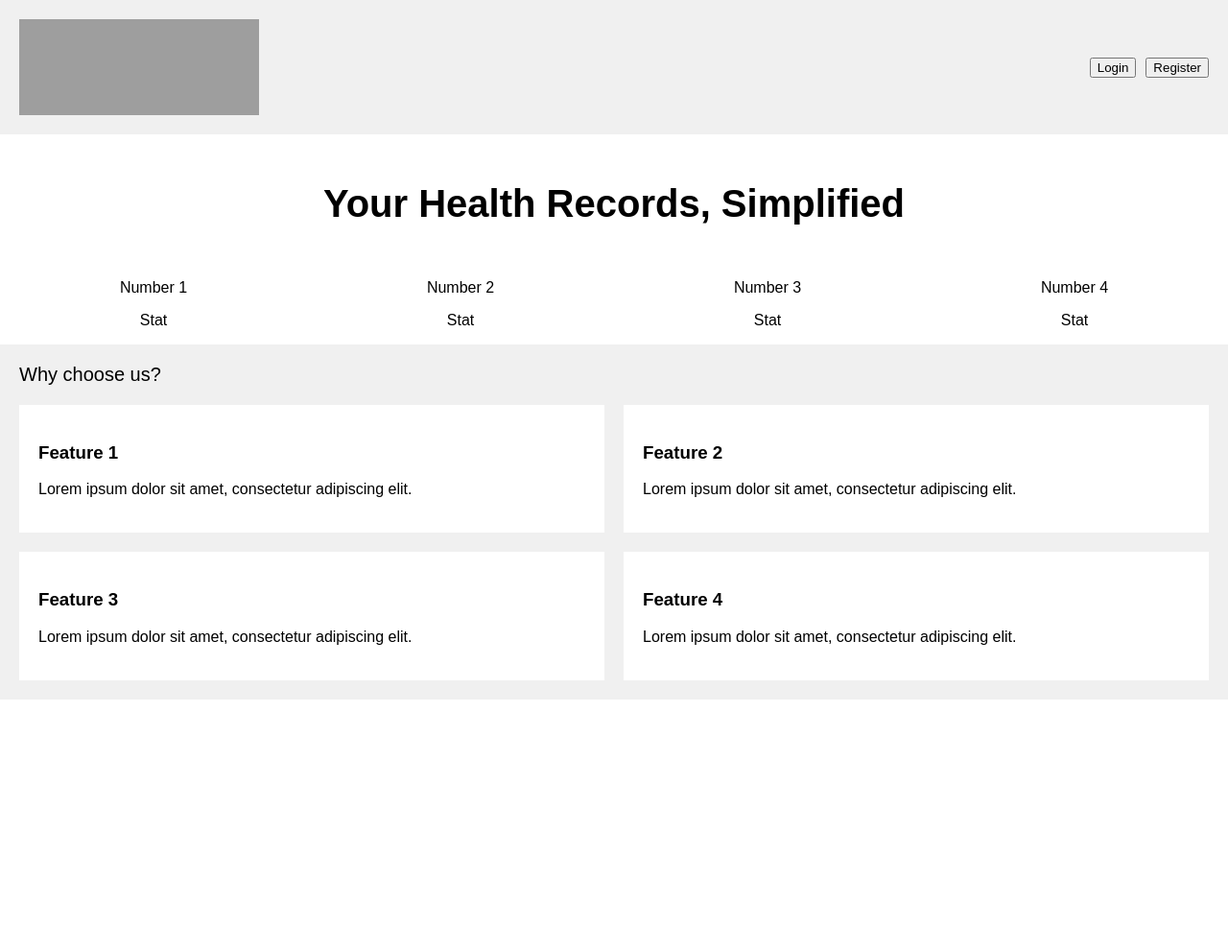
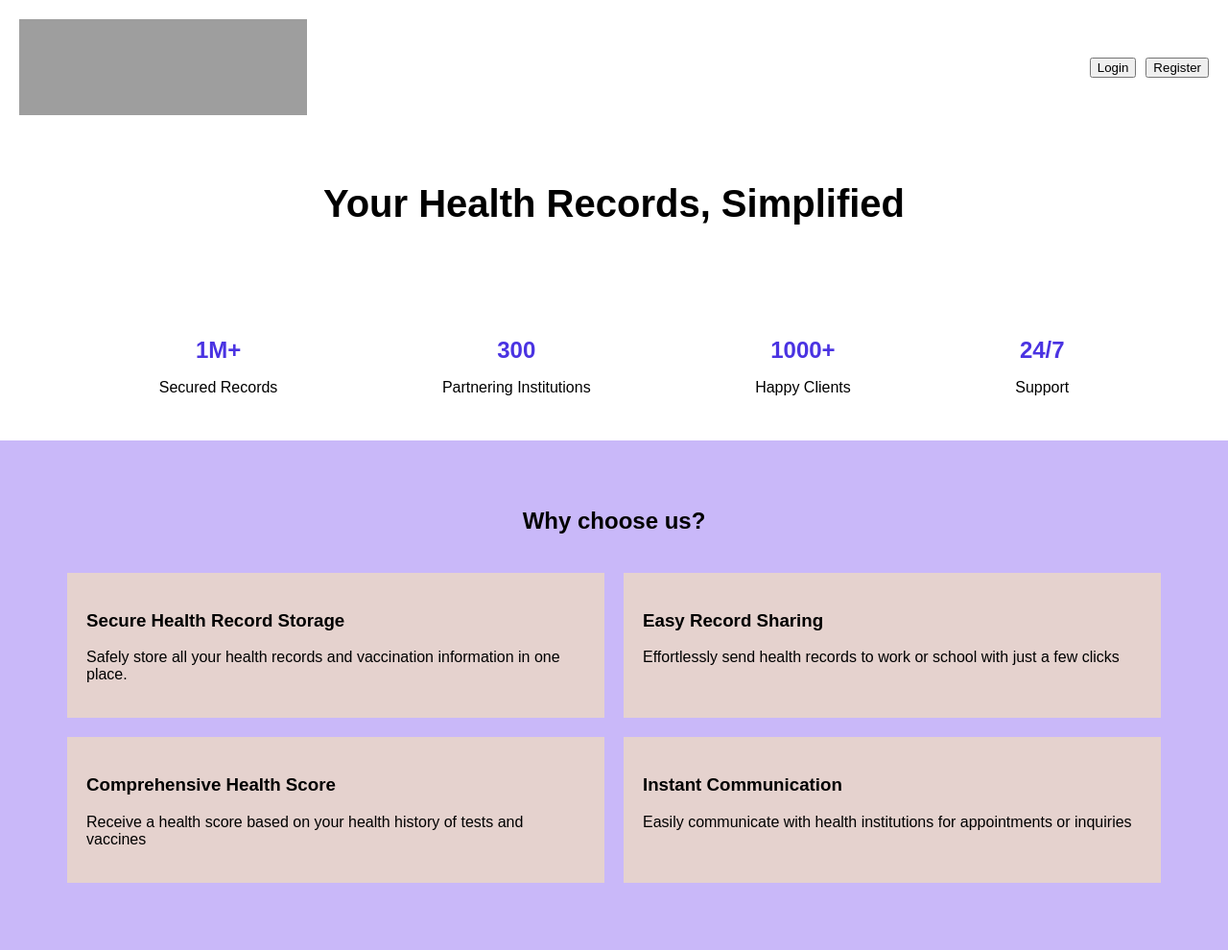
Before and after one commit to gcivil-nyu-org/INT2-Monday-Spring2024-Team-1, a Django app: template healthScore/templates/homepage.html in a window 1280 px wide. Shown: the whole page at 96% size. Before the commit the page ends 729 px from the top, so only its background shows below. Run offline with Django 4.2, Linux system fonts and the light colour scheme; the template is opened without the code that fills it, so the values that code supplies are empty; grey boxes are pictures that could not be loaded.

Commit message:
style and color changes

```diff
--- a/healthScore/templates/homepage.html
+++ b/healthScore/templates/homepage.html
@@ -15,10 +15,10 @@
       justify-content: space-between;
       align-items: center;
       padding: 20px;
-      background-color: #f0f0f0;
+      background-color: #FFFFFF;
     }
     .logo {
-      width: 250px;
+      width: 300px;
       height: 100px;
     }
     .buttons {
@@ -34,38 +34,52 @@
     }
     .stats {
       display: flex;
-      justify-content: space-around;
-      margin-top: 20px;
+      justify-content: space-between;
+      margin-top: 100px;
+      margin-bottom: 30px;
+      padding: 0 80px;
     }
     .stat-item {
       text-align: center;
+      flex-grow: 5;
     }
-    .container {
-      background-color: #f0f0f0;
-      padding: 20px;
+    .stat-number {
+      font-size: 24px;
+      font-weight: bold;
+      color: #4A33E2;
     }
-    .title {
-      font-size: 20px;
+    .feature-page-container {
+      background-color: #C9B8F9;
+      padding: 70px;
+    }
+    .feature-title {
+      font-size: 24px;
       margin-bottom: 20px;
+      text-align: center;
+      font-weight: bold;
+      margin-bottom: 40px;
     }
     .feature-container {
       display: flex;
       flex-wrap: wrap;
       gap: 20px;
     }
+
     .feature-item {
-      flex: 1 0 45%;
+      flex: 1 0 calc(50% - 20px);
       padding: 20px;
-      background-color: #fff;
+      box-sizing: border-box;
+      background-color: #E5D2CE;
     }
   </style>
 </head>
 
 
-
 <body>
   <header>
-    <img src="https://imgur.com/a/PyWhLrK" alt="Logo" class="logo">
+    <img src="https://i.imgur.com/puhJJpN.png" alt="Logo" class="logo">
+
+
 
     <div class="buttons">
       <button>Login</button>
@@ -80,44 +94,45 @@
 
   <div class="stats">
     <div class="stat-item">
-      <p>Number 1</p>
-      <p>Stat</p>
+      <p><span class="stat-number">1M+</span></p>
+      <p>Secured Records</p>
     </div>
     <div class="stat-item">
-      <p>Number 2</p>
-      <p>Stat</p>
+      <p><span class="stat-number">300</span></p>
+      <p>Partnering Institutions</p>
     </div>
     <div class="stat-item">
-      <p>Number 3</p>
-      <p>Stat</p>
+      <p><span class="stat-number">1000+</span></p>
+      <p>Happy Clients</p>
     </div>
     <div class="stat-item">
-      <p>Number 4</p>
-      <p>Stat</p>
+      <p><span class="stat-number">24/7</span></p>
+      <p>Support</p>
     </div>
   </div>
 
 
 
 
-  <div class="container">
-    <div class="title">Why choose us?</div>
+
+  <div class="feature-page-container">
+    <div class="feature-title">Why choose us?</div>
     <div class="feature-container">
       <div class="feature-item">
-        <h3>Feature 1</h3>
-        <p>Lorem ipsum dolor sit amet, consectetur adipiscing elit.</p>
+        <h3>Secure Health Record Storage</h3>
+        <p>Safely store all your health records and vaccination information in one place.</p>
       </div>
       <div class="feature-item">
-        <h3>Feature 2</h3>
-        <p>Lorem ipsum dolor sit amet, consectetur adipiscing elit.</p>
+        <h3>Easy Record Sharing</h3>
+        <p>Effortlessly send health records to work or school with just a few clicks</p>
       </div>
       <div class="feature-item">
-        <h3>Feature 3</h3>
-        <p>Lorem ipsum dolor sit amet, consectetur adipiscing elit.</p>
+        <h3>Comprehensive Health Score</h3>
+        <p>Receive a health score based on your health history of tests and vaccines</p>
       </div>
       <div class="feature-item">
-        <h3>Feature 4</h3>
-        <p>Lorem ipsum dolor sit amet, consectetur adipiscing elit.</p>
+        <h3>Instant Communication</h3>
+        <p>Easily communicate with health institutions for appointments or inquiries</p>
       </div>
     </div>
   </div>
```
